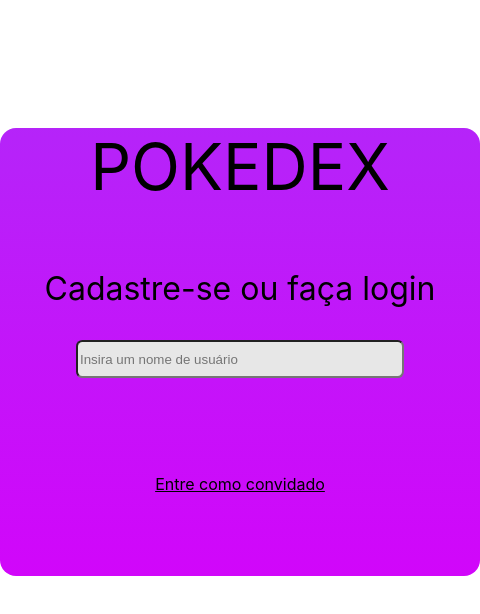
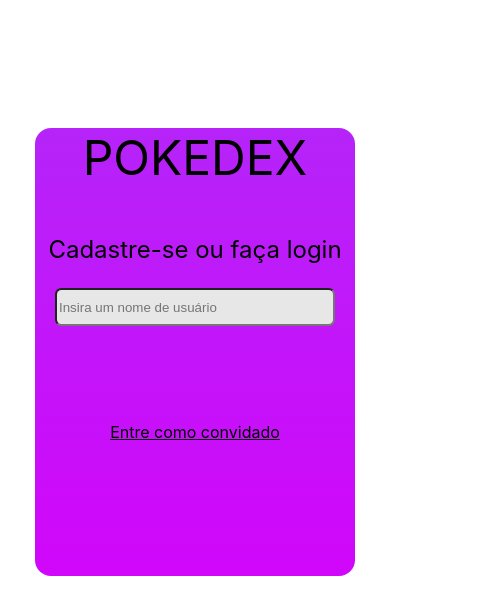
Before and after one commit to map3101/pt-react, a React (Create React App) app: page / in a window 390 px wide. Shown: the top 614 px of the page, 480 px wide, since content can reach past the window. Built offline with nearby package versions, Linux system fonts and the light colour scheme.

Commit message:
Melhorando responsividade 2

```diff
--- a/src/components/AuthForm/style.css
+++ b/src/components/AuthForm/style.css
@@ -31,3 +31,21 @@
 
     background: #e7e7e7
 }
+
+@media (max-width: 484px) {
+    .formcard{
+        max-width: 20rem;
+    }
+
+    .title{
+        font-size: 3rem;
+    }
+
+    .input p{
+        font-size: 1.5rem;
+    }
+
+    .input input{
+        width: 17rem;
+    }
+}
```
